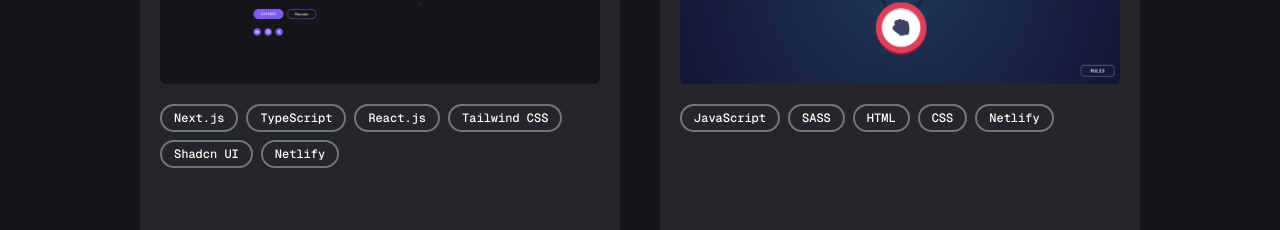
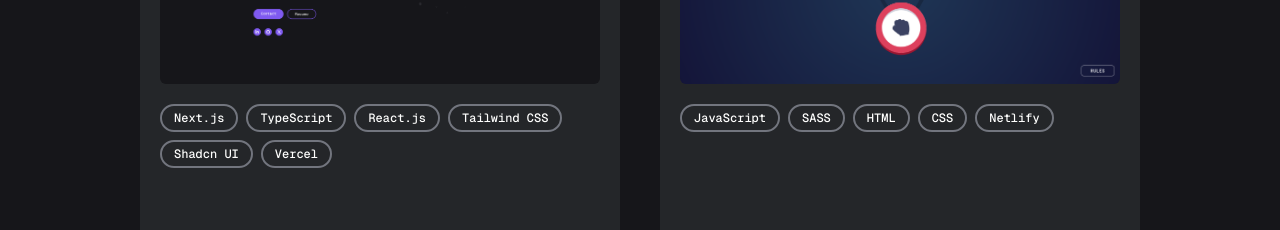
Before and after one commit to shantoopaul/shantoopaul-portfolio, a Next.js app: page / in a window 1280 px wide. Shown: the part 2001-2231 px from the top of the page. Built offline with nearby package versions, Linux system fonts and the light colour scheme.

Commit message:
link change

```diff
--- a/components/shared/PortfolioCard.tsx
+++ b/components/shared/PortfolioCard.tsx
@@ -16,9 +16,9 @@ const cardData = [
       "React.js",
       "Tailwind CSS",
       "Shadcn UI",
-      "Netlify",
+      "Vercel",
     ],
-    link: "https://shantoopaul.netlify.app/",
+    link: "https://shantoopaul.vercel.app/",
     github: "https://github.com/shantoopaul/shantoopaul-portfolio",
   },
   {
```
